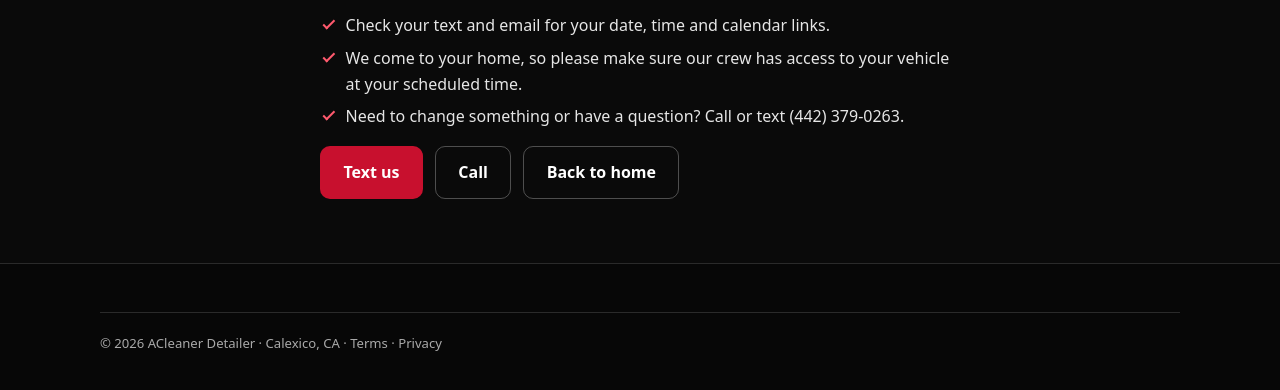
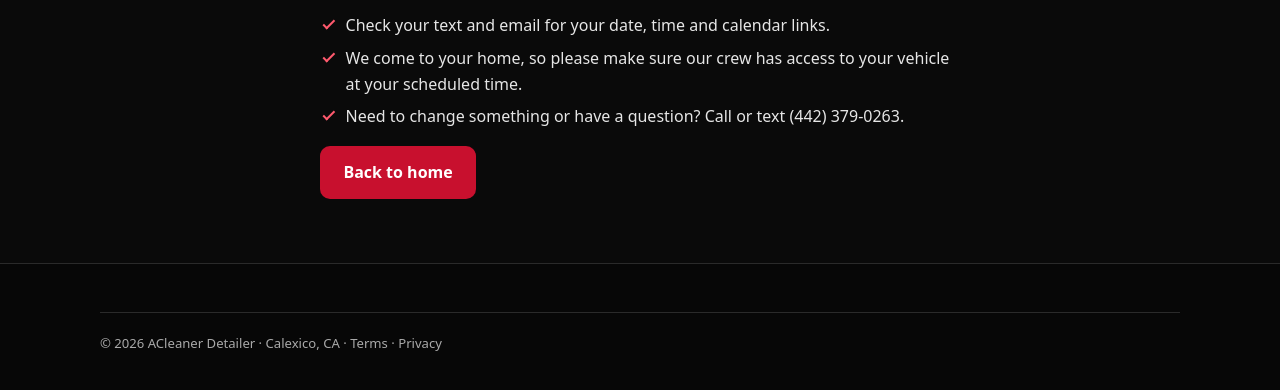
Before and after one commit to acleanermobile-sys/website, a plain HTML site: page booked.html in a window 1280 px wide. Shown: the part 356-746 px from the top of the page. Drawn offline with Linux system fonts and the light colour scheme.

Commit message:
booked page: remove Text/Call buttons, Back to home is the primary button
Co-Authored-By: Claude Opus 5.5 <noreply@anthropic.com>

```diff
--- a/booked.html
+++ b/booked.html
@@ -41,9 +41,7 @@ height="0" width="0" style="display:none;visibility:hidden"></iframe></noscript>
         <li>Need to change something or have a question? Call or text (442) 379-0263.</li>
       </ol>
       <div class="cta-row">
-        <a class="btn btn-primary" href="sms:+14423790263" data-cta="booked-text">Text us</a>
-        <a class="btn btn-ghost" href="tel:+14423790263" data-cta="booked-call">Call</a>
-        <a class="btn btn-ghost" href="index.html" data-cta="booked-home">Back to home</a>
+        <a class="btn btn-primary" href="index.html" data-cta="booked-home">Back to home</a>
       </div>
     </div>
   </section>
```
